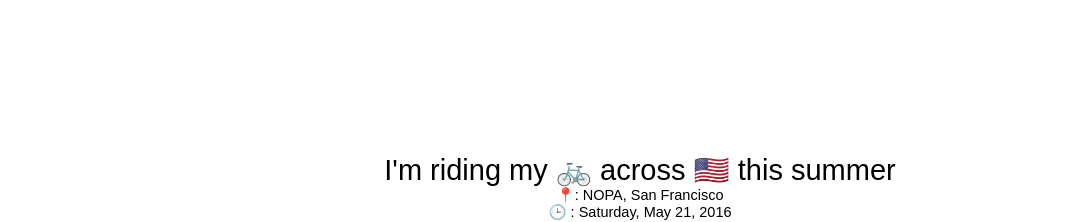
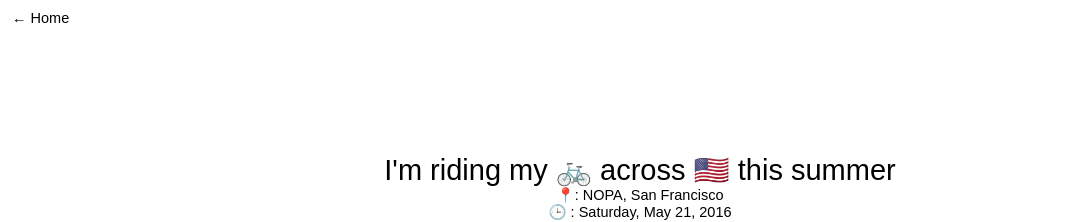
Before and after one commit to vpai/vpai.github.io, a Jekyll site: the page built from _posts/2016-05-21-biking-across-the-us.md, in a window 1280 px wide. Shown: the top 222 px of the page, without its empty margins (0-1070 px from the left). Built offline with Jekyll 4.4.1, drawn with Linux system fonts in a browser that asks for light colours; comment, search, counter and statistics services are not loaded.

Commit message:
add home button to all posts

```diff
--- a/_layouts/post.html
+++ b/_layouts/post.html
@@ -1,6 +1,10 @@
 ---
 layout: base
 ---
+
+<div>
+  <a class="back" href="/">← Home</a>
+</div>
 
 <div class="post">
   <div class="text-center space-7">
--- a/assets/css/style.scss
+++ b/assets/css/style.scss
@@ -81,6 +81,14 @@ $coral: #f08080;
   }
 }
 
+.back {
+  position: absolute;
+  top: 10px;
+  left: 12px;
+  text-decoration: none;
+  color: black;
+}
+
 .img-with-caption__container {
   position: relative;
 
```
